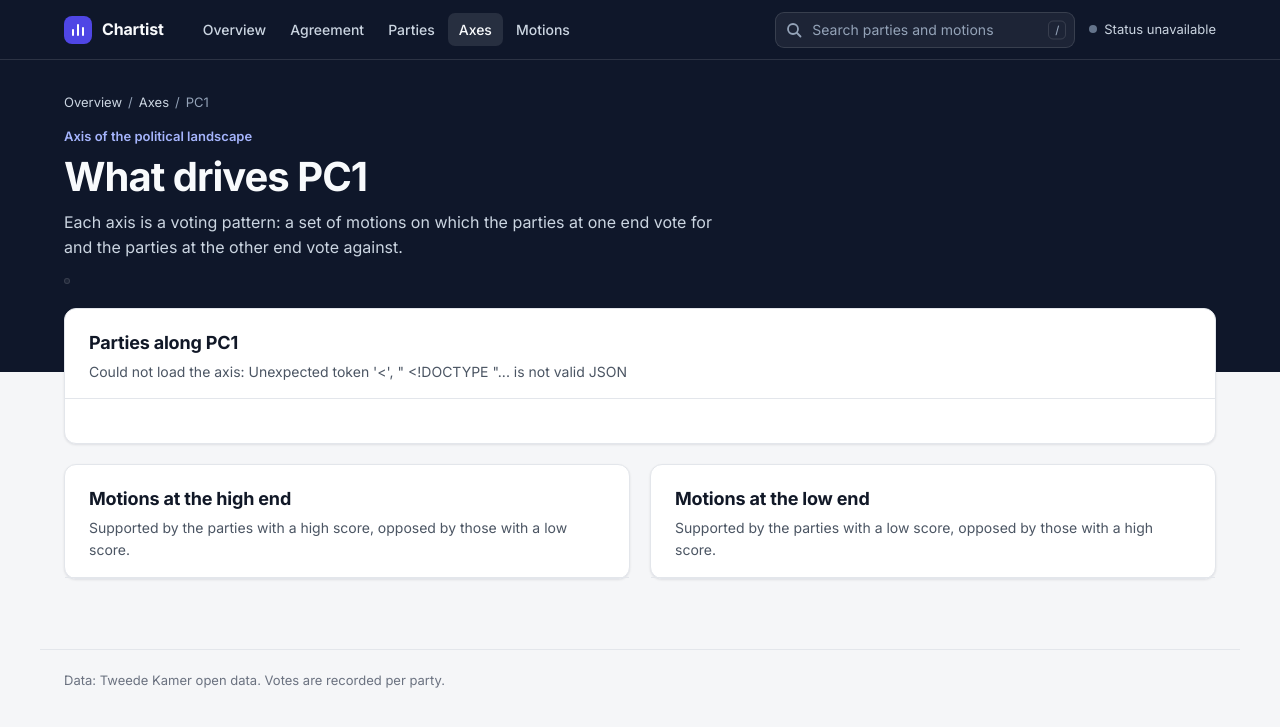
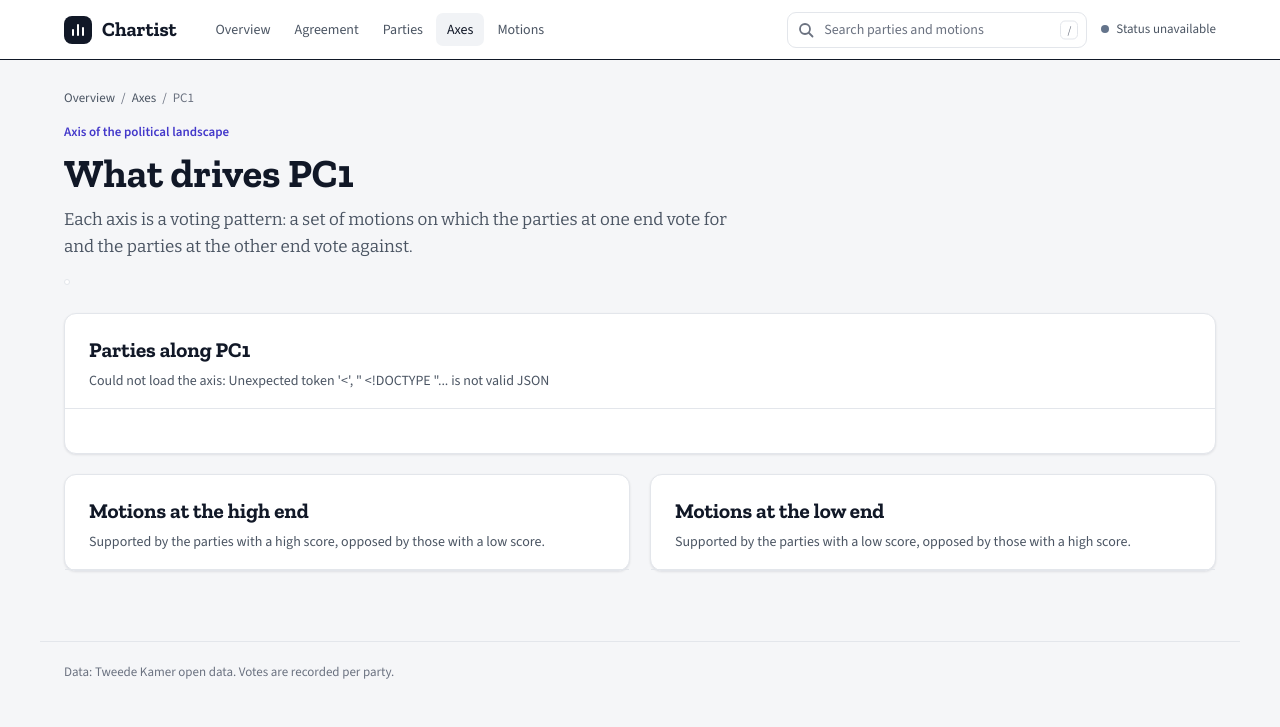
Before and after one commit to Jasper-Koops/Chartist, a Django app: page /component/1/ in a window 1280 px wide. Shown: the top 727 px of the page. Run offline with Django 5.2, Linux system fonts and the light colour scheme; data that the repository does not hold is empty; parts of the project's set-up code (start-up, migrations or seed data) failed here and were passed over.

Commit message:
Editorial typography after NRC; remove the navy header
Fonts follow NRC's split, with free alternatives for its licensed
typefaces: Zilla Slab for headlines (Guardian Egyptian / Publico),
Bitter for running text (Guardian Text Egyptian), Source Sans 3 for the
interface (LFT Etica) and Inter for figures, as NRC does. They are set
as variables in app.css, so licensed fonts can be swapped in there.

The header is no longer a navy band: a white top bar with a thin rule,
and the page header on the page background.

Co-Authored-By: Claude Opus 5.5 <noreply@anthropic.com>

```diff
--- a/analyzer/static/chartist/app.css
+++ b/analyzer/static/chartist/app.css
@@ -27,12 +27,20 @@
   --dim: rgba(17, 24, 39, 0.16);
   --grid: rgba(17, 24, 39, 0.06);
   --zero: rgba(17, 24, 39, 0.22);
-  --band: #0f172a;
-  --band-ink: #f8fafc;
-  --band-ink-2: #cbd5e1;
-  --band-ink-3: #94a3b8;
-  --band-tile: rgba(255, 255, 255, 0.06);
-  --band-border: rgba(255, 255, 255, 0.12);
+  /* Header area: on the page itself, no colored band. */
+  --band: var(--surface);
+  --band-ink: var(--ink);
+  --band-ink-2: var(--ink-2);
+  --band-ink-3: var(--ink-3);
+  --band-tile: var(--surface);
+  --band-border: var(--border);
+  /* Type, after NRC's split (licensed there: Guardian Egyptian, Publico,
+     LFT Etica); free alternatives. To use licensed fonts, self-host them
+     and change these names. */
+  --font-display: "Zilla Slab", "Rockwell", Georgia, serif;
+  --font-serif: "Bitter", Georgia, serif;
+  --font-sans: "Source Sans 3", "Lucida Sans", Arial, sans-serif;
+  --font-digits: Inter, "Source Sans 3", Arial, sans-serif;
   --shadow: 0 1px 2px rgba(16, 24, 40, 0.04), 0 1px 3px rgba(16, 24, 40, 0.06);
   --shadow-lg: 0 12px 32px rgba(16, 24, 40, 0.14);
   --radius: 12px;
@@ -113,14 +115,14 @@ body {
   margin: 0;
   background: var(--bg);
   color: var(--ink);
-  font: 15px/1.55 Inter, system-ui, -apple-system, "Segoe UI", Roboto, sans-serif;
+  font: 16px/1.55 var(--font-sans);
   -webkit-font-smoothing: antialiased;
 }
 a { color: var(--accent-ink); text-decoration: none; }
 a:hover { text-decoration: underline; text-underline-offset: 2px; }
 :focus-visible { outline: 2px solid var(--accent); outline-offset: 2px; border-radius: 4px; }
-h1, h2, h3 { letter-spacing: -0.01em; }
-.tabular { font-variant-numeric: tabular-nums; }
+h1, h2, h3 { font-family: var(--font-display); font-weight: 700; letter-spacing: 0; }
+.tabular { font-family: var(--font-digits); font-variant-numeric: tabular-nums; }
 .plain-link { color: inherit; }
 .muted { color: var(--ink-3); }
 .visually-hidden {
@@ -140,7 +142,7 @@ h1, h2, h3 { letter-spacing: -0.01em; }
   z-index: 20;
   height: var(--header-h);
   background: var(--band);
-  border-bottom: 1px solid var(--band-border);
+  border-bottom: 1px solid var(--ink);
 }
 .topbar-inner {
   max-width: 1200px;
@@ -155,9 +157,9 @@ h1, h2, h3 { letter-spacing: -0.01em; }
   display: flex;
   align-items: center;
   gap: 10px;
+  font-family: var(--font-display);
   font-weight: 700;
-  font-size: 16px;
-  letter-spacing: -0.01em;
+  font-size: 20px;
   color: var(--band-ink);
 }
 .brand:hover { text-decoration: none; }
@@ -165,8 +167,8 @@ h1, h2, h3 { letter-spacing: -0.01em; }
   width: 28px;
   height: 28px;
   border-radius: 8px;
-  background: var(--accent);
-  color: #fff;
+  background: var(--ink);
+  color: var(--surface);
   display: grid;
   place-items: center;
 }
@@ -180,7 +182,7 @@ h1, h2, h3 { letter-spacing: -0.01em; }
   border-radius: 7px;
 }
 .nav a:hover { color: var(--band-ink); background: var(--band-tile); text-decoration: none; }
-.nav a.active, .nav a[aria-current="page"] { color: var(--band-ink); background: rgba(255, 255, 255, 0.1); }
+.nav a.active, .nav a[aria-current="page"] { color: var(--band-ink); background: var(--surface-2); }
 .topbar-right { margin-left: auto; display: flex; align-items: center; gap: 14px; }
 
 /* Global search */
@@ -213,7 +215,7 @@ h1, h2, h3 { letter-spacing: -0.01em; }
   right: 9px;
   top: 50%;
   transform: translateY(-50%);
-  font: 500 11px/1 Inter, system-ui, sans-serif;
+  font: 500 11px/1 var(--font-sans);
   color: var(--band-ink-3);
   border: 1px solid var(--band-border);
   border-radius: 5px;
@@ -265,13 +267,13 @@ h1, h2, h3 { letter-spacing: -0.01em; }
 }
 .status-pill .dot { width: 8px; height: 8px; border-radius: 50%; background: #64748b; }
 .status-pill.ok .dot { background: #22c55e; }
-.status-pill.failed { color: #fca5a5; }
+.status-pill.failed { color: var(--against); }
 .status-pill.failed .dot { background: #ef4444; }
 
 /* ---------- Page header band ---------- */
 
-.band { background: var(--band); color: var(--band-ink); padding: 32px 0 88px; }
-.band.compact { padding-bottom: 76px; }
+.band { color: var(--band-ink); padding: 28px 0 28px; }
+.band.compact { padding-bottom: 24px; }
 .band-inner { max-width: 1200px; margin: 0 auto; padding: 0 24px; }
 .breadcrumbs {
   display: flex;
@@ -288,20 +290,19 @@ h1, h2, h3 { letter-spacing: -0.01em; }
 .eyebrow {
   font-size: 13px;
   font-weight: 600;
-  color: #a5b4fc;
+  color: var(--accent-ink);
   margin: 0 0 8px;
 }
 .band h1 {
   font-size: clamp(26px, 3.6vw, 40px);
   line-height: 1.15;
-  letter-spacing: -0.025em;
   margin: 0 0 10px;
   max-width: 860px;
 }
-.band h1.long { font-size: clamp(20px, 2.4vw, 27px); line-height: 1.3; letter-spacing: -0.015em; }
+.band h1.long { font-size: clamp(22px, 2.6vw, 30px); line-height: 1.3; }
 .band h1 .abbr { color: var(--band-ink-3); font-weight: 600; }
-.lead { font-size: 16px; color: var(--band-ink-2); max-width: 680px; margin: 0; }
-.lead a { color: #c7d2fe; text-decoration: underline; text-decoration-color: rgba(199, 210, 254, 0.4); }
+.lead { font-family: var(--font-serif); font-size: 17px; line-height: 1.6; color: var(--band-ink-2); max-width: 680px; margin: 0; }
+.lead a { color: var(--accent-ink); text-decoration: underline; }
 .band-meta { display: flex; flex-wrap: wrap; align-items: center; gap: 10px 16px; margin-top: 14px; color: var(--band-ink-2); font-size: 14px; }
 .band-actions { display: flex; flex-wrap: wrap; gap: 8px; margin-top: 18px; }
 .notice {
@@ -349,7 +351,7 @@ h1, h2, h3 { letter-spacing: -0.01em; }
 
 /* ---------- Content ---------- */
 
-main { max-width: 1200px; margin: -64px auto 0; padding: 0 24px 56px; }
+main { max-width: 1200px; margin: 0 auto; padding: 0 24px 56px; }
 section { scroll-margin-top: calc(var(--header-h) + 16px); }
 .card {
   background: var(--surface);
@@ -368,7 +370,7 @@ section { scroll-margin-top: calc(var(--header-h) + 16px); }
   padding: 20px 24px 16px;
   border-bottom: 1px solid var(--border);
 }
-.card-head h2 { font-size: 18px; margin: 0 0 4px; }
+.card-head h2 { font-size: 21px; margin: 0 0 4px; }
 .card-head p { margin: 0; color: var(--ink-2); font-size: 14px; max-width: 660px; }
 .card-body { padding: 20px 24px 24px; }
 .card-body.flush { padding: 0; }
--- a/analyzer/static/chartist/app.js
+++ b/analyzer/static/chartist/app.js
@@ -66,7 +66,7 @@ function allMonths(months) {
 // Shared Chart.js look: the page font and theme colors.
 function chartDefaults() {
   if (!window.Chart) return;
-  Chart.defaults.font.family = "Inter, system-ui, sans-serif";
+  Chart.defaults.font.family = css("--font-sans");
   Chart.defaults.color = css("--ink-3");
   Object.assign(Chart.defaults.plugins.tooltip, {
     backgroundColor: "#111827",
--- a/analyzer/templates/base.html
+++ b/analyzer/templates/base.html
@@ -6,7 +6,7 @@
   <title>{% block title %}Chartist{% endblock %} · Chartist</title>
   <link rel="preconnect" href="https://fonts.googleapis.com">
   <link rel="preconnect" href="https://fonts.gstatic.com" crossorigin>
-  <link href="https://fonts.googleapis.com/css2?family=Inter:wght@400;500;600;700&display=swap" rel="stylesheet">
+  <link href="https://fonts.googleapis.com/css2?family=Bitter:ital,wght@0,400;0,500;0,600;1,400&family=Inter:wght@400;500;600;700&family=Source+Sans+3:wght@400;500;600;700&family=Zilla+Slab:wght@600;700&display=swap" rel="stylesheet">
   <link rel="stylesheet" href="{% static 'chartist/app.css' %}">
 </head>
 <body data-nav="{% block nav %}{% endblock %}">
--- a/analyzer/templates/party_detail.html
+++ b/analyzer/templates/party_detail.html
@@ -201,7 +201,7 @@
           for (let k = dataset.data.length - 1; k >= 0; k--) {
             if (dataset.data[k] === null) continue;
             ctx.save();
-            ctx.font = dataset.partyId === hovered ? "700 12px Inter, system-ui, sans-serif" : "600 11px Inter, system-ui, sans-serif";
+            ctx.font = `${dataset.partyId === hovered ? "700 13px" : "600 12px"} ${css("--font-sans")}`;
             ctx.fillStyle = css("--ink");
             ctx.textBaseline = "middle";
             ctx.fillText(dataset.label, points[k].x + 6, points[k].y);
```
Also changed, not shown: other parts of analyzer/static/chartist/app.css (+15 -19 lines), analyzer/templates/home.html (+5 -4 lines).
